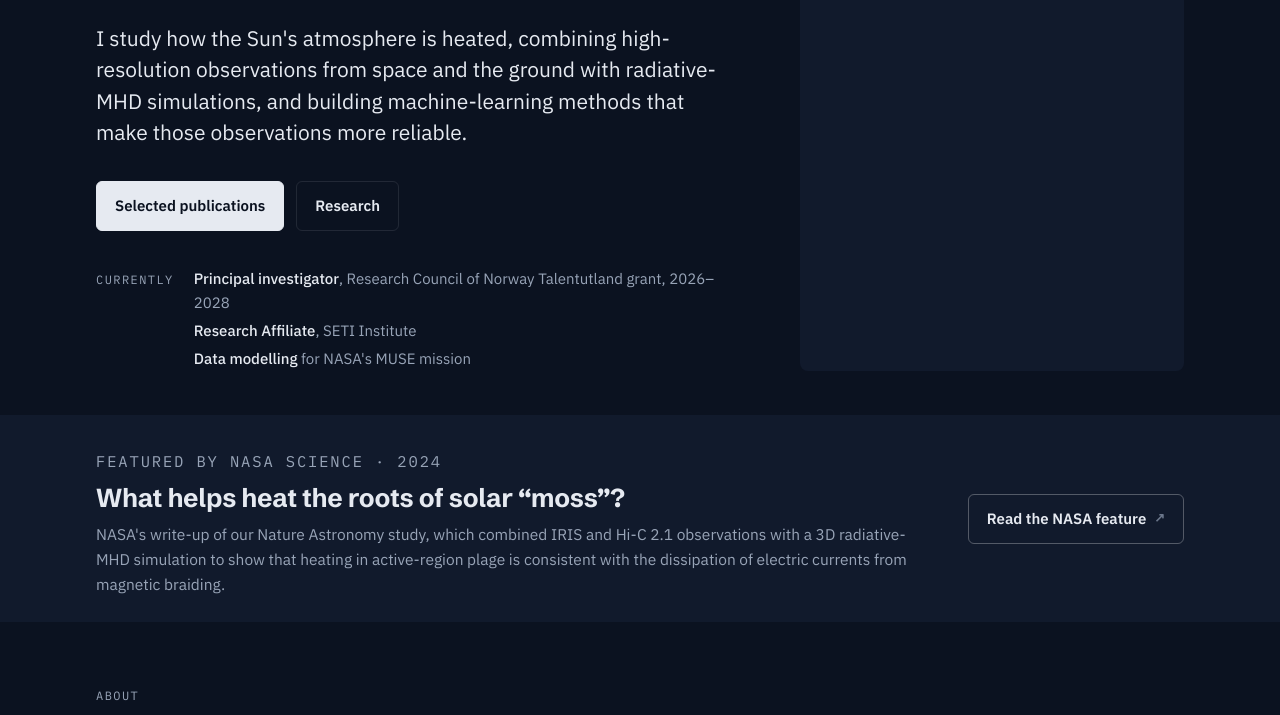
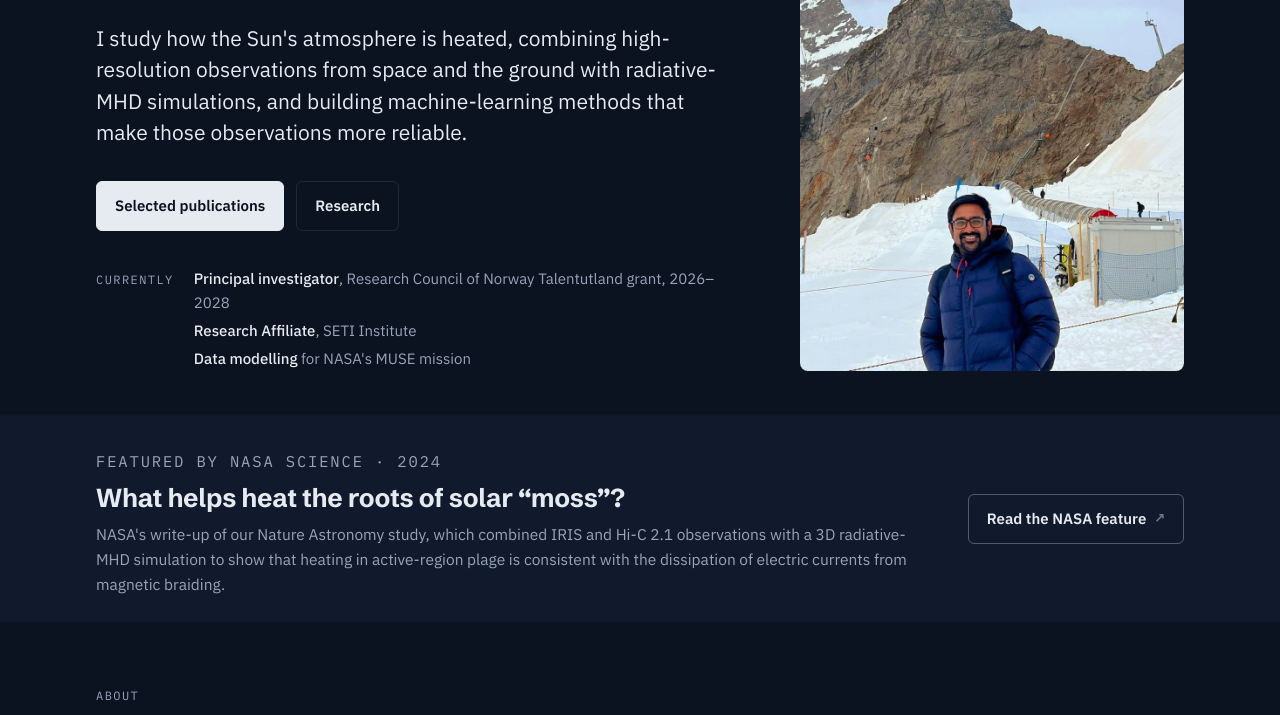
Before and after one commit to souvikita/souvikita.github.io, a plain HTML site: page index.html in a window 1280 px wide. Shown: the part 341-1056 px from the top of the page. Drawn offline with Linux system fonts and the light colour scheme; no server answers.

Commit message:
updated index file for the portrait rendering

```diff
--- a/index.html
+++ b/index.html
@@ -7,7 +7,7 @@
 <meta property="og:type" content="website">
 <meta property="og:title" content="Souvik Bose">
 <meta property="og:description" content="Souvik Bose is a researcher at the University of Oslo working on heating of the solar atmosphere, machine learning for solar observations, and AI interpretability.">
-<meta property="og:image" content="https://souvikita.github.io/images/portrait.jpg">
+<meta property="og:image" content="https://souvikita.github.io/portrait.jpg">
 <meta name="twitter:card" content="summary">
 <title>Souvik Bose | Solar physics and AI interpretability</title>
 <link rel="preconnect" href="https://fonts.googleapis.com">
@@ -309,7 +309,7 @@ section.block { border-bottom: 0; padding-block: clamp(40px, 5vw, 68px); }
         </div>
       </div>
       <figure class="portrait" style="margin:0">
-        <img src="images/portrait.jpg" alt="Souvik Bose in the snow below the Sphinx Observatory at Jungfraujoch" width="880" height="1100">
+        <img src="portrait.jpg" alt="Souvik Bose in the snow below the Sphinx Observatory at Jungfraujoch" width="880" height="1100">
       </figure>
     </div>
   </section>
```
